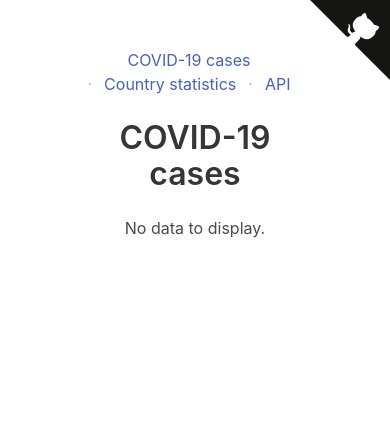
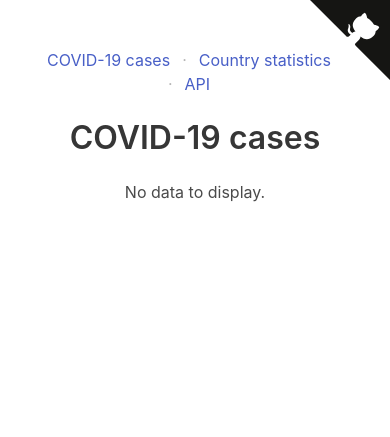
Before and after one commit to amureki/covidapp, a Django app: template data/templates/index.html in a window 390 px wide. Shown: the top 437 px of the page. Run offline with Django 3.2, Linux system fonts and the light colour scheme; the template is opened without the code that fills it, so the values that code supplies are empty; some libraries are stand-ins or nearby versions.

Commit message:
Remove is-mobile class

```diff
--- a/data/templates/base.html
+++ b/data/templates/base.html
@@ -57,7 +57,7 @@
 </a>
 <section class="section is-small">
   <div class="container">
-    <div class="columns is-mobile is-centered">
+    <div class="columns is-centered">
       <div class="column is-two-thirds">
         <! –– not a breadcrumb, lol ––>
         <nav class="breadcrumb is-centered has-dot-separator" aria-label="breadcrumbs">
```
